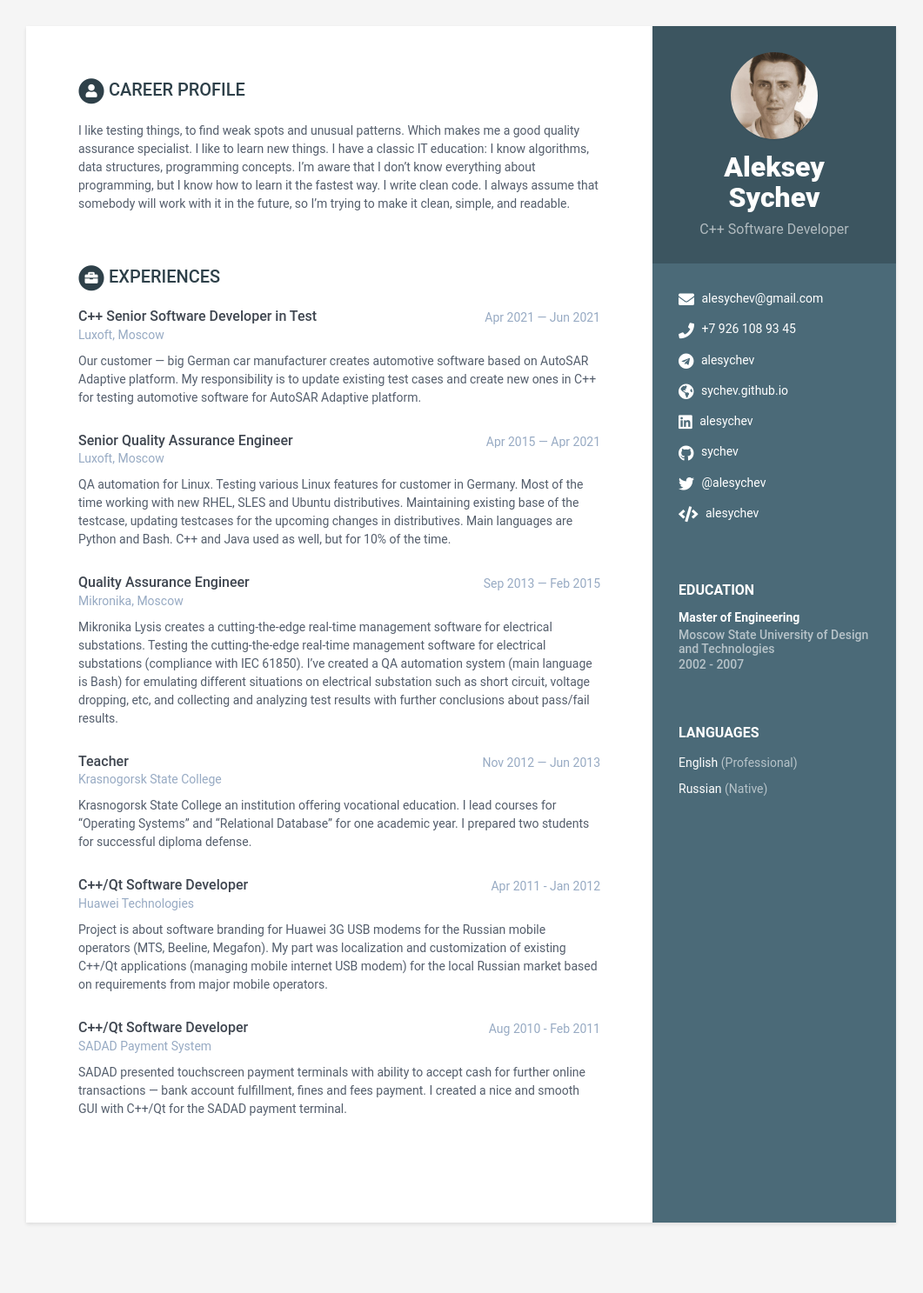
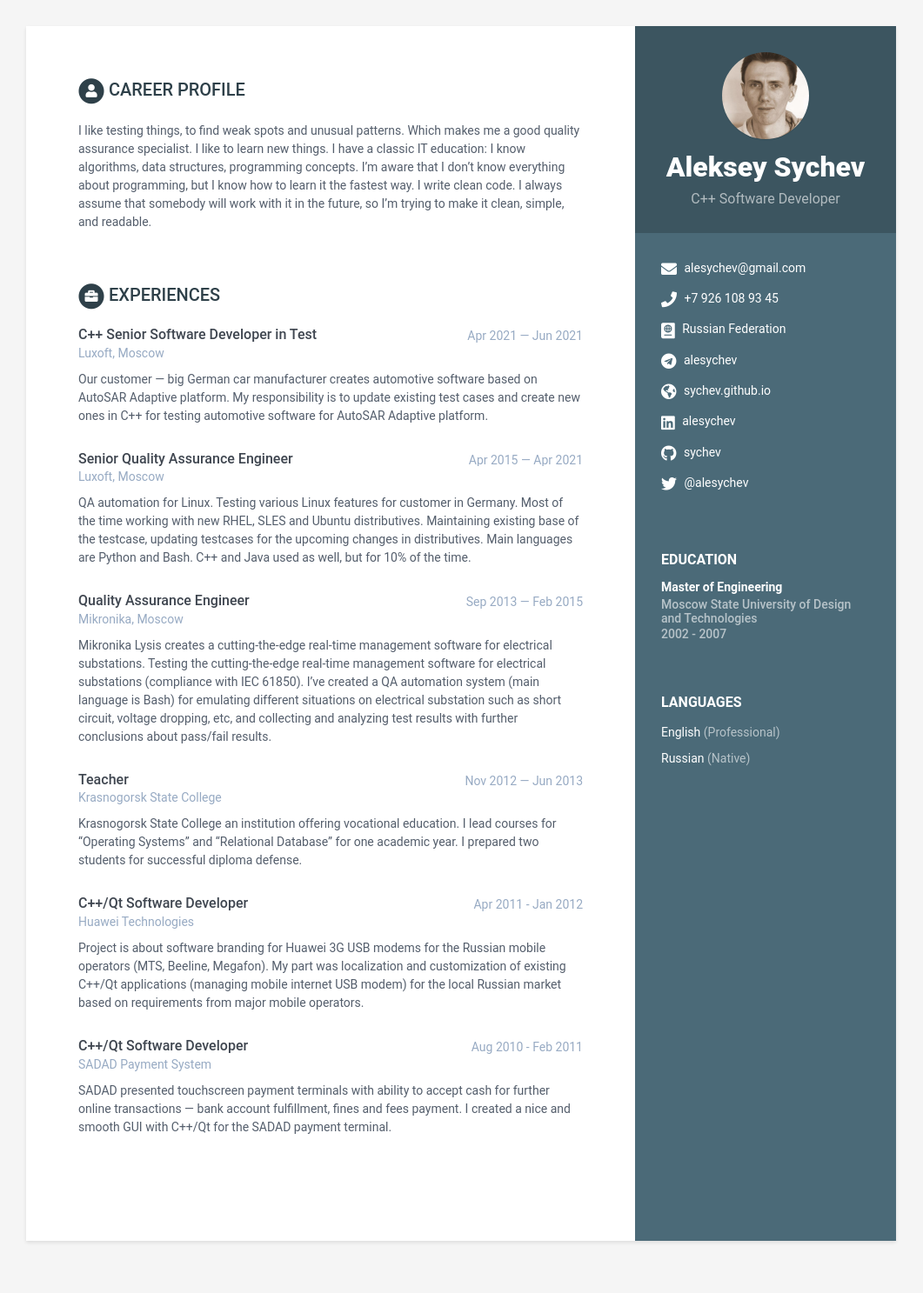
Before and after one commit to sychev/sychev.github.io, a Jekyll site: the page built from index.html, in a window 1280 px wide. Shown: the whole page at 87% size, without its empty margins (110-1171 px from the left). Built offline with Jekyll 4.4.1, drawn with Linux system fonts in a browser that asks for light colours; before the commit the page ends 1466 px from its top, so only the background shows below that.

Commit message:
Update theme.

```diff
--- a/_data/data.yml
+++ b/_data/data.yml
@@ -14,6 +14,7 @@ sidebar:
     # Sidebar links
     email: alesychev@gmail.com
     phone: +7 926 108 93 45
+    citizenship: Russian Federation
     website: sychev.github.io #do not add http://
     linkedin: alesychev
     github: sychev
--- a/_includes/contact.html
+++ b/_includes/contact.html
@@ -10,6 +10,12 @@
     {% if sidebar.phone %}
     <li class="phone"><i class="fas fa-phone"></i>
       <a href="tel:{{ sidebar.phone }}">{{ sidebar.phone }}</a>
+    </li>
+    {% endif %}
+
+    {% if sidebar.citizenship %}
+    <li class="phone"><i class="fas fa-passport"></i>
+      <a href="">{{ sidebar.citizenship }}</a>
     </li>
     {% endif %}
 
@@ -28,6 +34,12 @@
     {% if sidebar.linkedin %}
     <li class="linkedin"><i class="fab fa-linkedin"></i>
       <a href="https://linkedin.com/in/{{ sidebar.linkedin }}" target="_blank">{{ sidebar.linkedin }}</a>
+    </li>
+    {% endif %}
+
+    {% if sidebar.xing %}
+    <li class="xing"><i class="fab fa-xing"></i>
+      <a href="https://www.xing.com/profile/{{ sidebar.xing }}" target="_blank">{{ sidebar.xing }}</a>
     </li>
     {% endif %}
 
@@ -61,13 +73,6 @@
     </li>
     {% endif %}
 
-    {% if sidebar.codesignal %}
-    <li class="codesignal"><i class="fas fa-code"></i>
-      <a href="https://app.codesignal.com/profile/{{ sidebar.codesignal }}" target="_blank">{{ sidebar.codesignal }}</a>
-    </li>
-    {% endif %}
-
-
     {% if sidebar.codewars %}
     <li class="codewars"><i class="fas fa-code"></i>
       <a href="https://www.codewars.com/users/{{ sidebar.codewars }}/completed_solutions" target="_blank">{{ sidebar.codewars }}</a>
@@ -80,5 +85,11 @@
     </li>
     {% endif %}
 
+    {% if sidebar.pdf %}
+    <li class="pdf"><i class="fas fa-file-pdf"></i>
+      <a href="{{ sidebar.pdf }}" target="_blank">Resume PDF</a>
+    </li>
+    {% endif %}
+
   </ul>
 </div><!--//contact-container-->
--- a/_sass/_base.scss
+++ b/_sass/_base.scss
@@ -1,6 +1,6 @@
 /* ======= Base ======= */
 body {
-    font-family: 'Roboto', sans-serif;
+  font-family: "Roboto", sans-serif;
   color: $text-color-secondary;
   background: $smoky-white;
   font-size: 14px;
@@ -9,7 +9,12 @@ body {
   -moz-osx-font-smoothing: grayscale;
 }
 
-h1, h2, h3, h4, h5, h6  {
+h1,
+h2,
+h3,
+h4,
+h5,
+h6 {
   font-weight: 700;
 }
 
@@ -29,20 +34,19 @@ p {
 }
 
 .wrapper {
-    background:$theme-color;
+  display: grid;
+  grid-template-columns: repeat(10, 1fr);
+  background: $theme-color;
   max-width: 1000px;
   margin: 0 auto;
   position: relative;
-    @include box-shadow(0px 2px 4px rgba(0,0,0,0.1));
+  @include box-shadow(0px 2px 4px rgba(0, 0, 0, 0.1));
 }
 
 .sidebar-wrapper {
+  grid-column: span 3;
+  order: 2;
   background: $theme-color;
-    position: absolute;
-    right: 0;
-    width: 280px;
-    height: 100%;
-    min-height: 800px;
   color: #fff;
   a {
     color: #fff;
@@ -80,7 +84,9 @@ p {
     box-shadow: 0 1px 1px rgba(0, 0, 0, 0.1);
   }
   .contact-list {
-        .fas, .fab {
+    .fas,
+    .fab,
+    .far {
       margin-right: 5px;
       font-size: 18px;
       vertical-align: middle;
@@ -154,9 +160,9 @@ p {
 }
 
 .main-wrapper {
+  grid-column: span 7;
   background: #fff;
   padding: 60px;
-    padding-right: 340px;
   .section-title {
     text-transform: uppercase;
     font-size: 20px;
@@ -170,7 +176,8 @@ p {
     margin-bottom: 60px;
   }
 
-    .experiences-section, .educations-section {
+  .experiences-section,
+  .educations-section {
     .item {
       margin-bottom: 30px;
     }
@@ -180,7 +187,8 @@ p {
     overflow: hidden;
     margin-bottom: 2px;
   }
-    .job-title, .degree {
+  .job-title,
+  .degree {
     color: $text-color;
     font-size: 16px;
     margin-top: 0;
@@ -193,7 +201,8 @@ p {
     top: 0;
     color: $text-grey;
   }
-    .company, .university {
+  .company,
+  .university {
     margin-bottom: 10px;
     color: $text-grey;
   }
@@ -235,7 +244,6 @@ p {
   }
 }
 
-
 .skillset {
   .item {
     margin-bottom: 15px;
@@ -256,9 +264,6 @@ p {
   }
 }
 
-
-
-
 .footer {
   padding-top: 30px;
   .copyright {
@@ -270,5 +275,4 @@ p {
   .fa-heart {
     color: $heart;
   }
-
 }
--- a/_sass/_print.scss
+++ b/_sass/_print.scss
@@ -36,4 +36,10 @@
        -webkit-print-color-adjust: exact;
     }
 
+   .fa-inverse,
+   .fa-inverse:after,
+   .fa-inverse:before {
+     color: #ffffff !important;
+   }
+
 }
--- a/_sass/_responsive.scss
+++ b/_sass/_responsive.scss
@@ -1,13 +1,16 @@
 /* Extra small devices (phones, less than 768px) */
 @media (max-width: 767px) {
-
-    body{
+  body {
     padding: 0;
   }
 
   .sidebar-wrapper {
     position: static;
     width: inherit;
+  }
+
+  .wrapper {
+    display: block;
   }
 
   .main-wrapper {
@@ -23,18 +26,13 @@
   .main-wrapper .upper-row {
     margin-bottom: 0;
   }
-
-
 }
 /* Small devices (tablets, 768px and up) */
 @media (min-width: 768px) {
-
-
 }
 
 /* Medium devices (desktops, 992px and up) */
 @media (min-width: 992px) {
-
   .skillset .level-title {
     display: inline-block;
     float: left;
@@ -49,17 +47,12 @@
     position: relative;
     top: 1px;
   }
-
-
 }
 
 /* Large devices (large desktops, 1200px and up) */
 @media (min-width: 1200px) {
-
 }
-
 
 /* Ex-Large devices (large desktops, 1200px and up) */
 @media (min-width: 1400px) {
-
 }
```
Also changed, not shown: Gemfile (added, +8 -0 lines), .github/FUNDING.yml (added), CNAME (added), README.md. Lines whose indentation alone changed are shown as unchanged.
